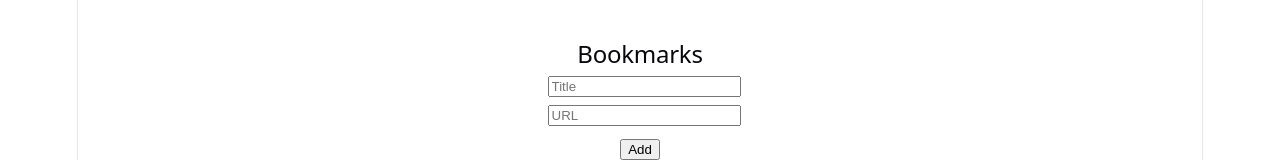
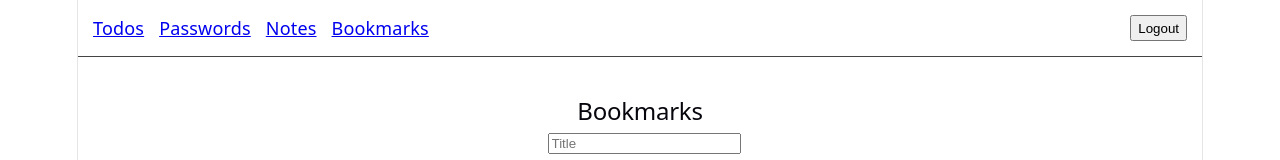
Before and after one commit to sudiptmng/Utility-software, a React app in the folder frontend/: page /bookmarks in a window 1280 px wide. Shown: the top 160 px of the page. Built offline with nearby package versions, Linux system fonts and the light colour scheme; no server answers; the HTML template or start-up script is replaced by a standard one.

Commit message:
added navbar with logout functionality

```diff
--- a/frontend/src/App.jsx
+++ b/frontend/src/App.jsx
@@ -1,13 +1,24 @@
-import { BrowserRouter, Routes, Route, Navigate } from "react-router-dom";
+import {
+  BrowserRouter,
+  Routes,
+  Route,
+  Navigate,
+  useLocation,
+} from "react-router-dom";
+import Navbar from "./components/Navbar";
 import Login from "./pages/Login";
 import Todos from "./pages/Todos";
 import Passwords from "./pages/Passwords";
 import Notes from "./pages/Notes";
 import Bookmarks from "./pages/Bookmarks";
 
-function App() {
+function Layout() {
+  const location = useLocation();
+  const hideNavbar = location.pathname === "/login";
+
   return (
-    <BrowserRouter>
+    <>
+      {!hideNavbar && <Navbar />}
       <Routes>
         <Route path="/" element={<Navigate to="/login" />} />
         <Route path="/login" element={<Login />} />
@@ -16,6 +27,14 @@ function App() {
         <Route path="/notes" element={<Notes />} />
         <Route path="/bookmarks" element={<Bookmarks />} />
       </Routes>
+    </>
+  );
+}
+
+function App() {
+  return (
+    <BrowserRouter>
+      <Layout />
     </BrowserRouter>
   );
 }
--- /dev/null
+++ b/frontend/src/components/Navbar.jsx
@@ -0,0 +1,32 @@
+import { Link, useNavigate } from "react-router-dom";
+
+function Navbar() {
+  const navigate = useNavigate();
+
+  const handleLogout = () => {
+    localStorage.removeItem("access_token");
+    localStorage.removeItem("refresh_token");
+    navigate("/login");
+  };
+
+  return (
+    <nav
+      style={{
+        display: "flex",
+        gap: 15,
+        padding: 15,
+        borderBottom: "1px solid #444",
+      }}
+    >
+      <Link to="/todos">Todos</Link>
+      <Link to="/passwords">Passwords</Link>
+      <Link to="/notes">Notes</Link>
+      <Link to="/bookmarks">Bookmarks</Link>
+      <button onClick={handleLogout} style={{ marginLeft: "auto" }}>
+        Logout
+      </button>
+    </nav>
+  );
+}
+
+export default Navbar;
```
